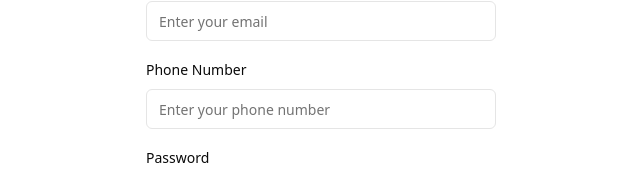
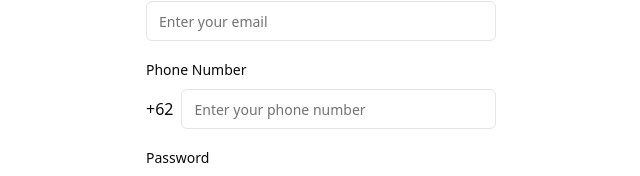
Before and after one commit to peak-n-flow/peaknflow-fe, a Next.js app: page /auth/register in a window 1280 px wide. Shown: the part 343-519 px from the top of the page, without its empty margins (319-959 px from the left). Built offline with nearby package versions, Linux system fonts and the light colour scheme; no server answers.

Commit message:
`feat` : integrate register form with api

```diff
--- a/src/features/auth/containers/register-form.tsx
+++ b/src/features/auth/containers/register-form.tsx
@@ -17,6 +17,7 @@ import {
   FormMessage,
 } from "@/components/ui/form";
 import { Input } from "@/components/ui/input";
+import { api } from "@/lib/axios";
 
 const registerFormSchema = z.object({
   name: z
@@ -24,23 +25,13 @@ const registerFormSchema = z.object({
     .min(2, { message: "Name must be at least 2 characters." })
     .max(50, { message: "Name must not exceed 50 characters." }),
   email: z.string().email({ message: "Please enter a valid email address." }),
-  phone: z
+  phone_number: z
     .string()
     .min(10, { message: "Phone number must be at least 10 digits." })
-    .regex(/^\d+$/, { message: "Phone number must contain only numbers." }),
+    .regex(/^\d+$/, { message: "Phone number must contain only digits." }),
   password: z
     .string()
     .min(8, { message: "Password must be at least 6 characters." }),
-  // .regex(/[A-Z]/, {
-  //   message: "Password must contain at least one uppercase letter.",
-  // })
-  // .regex(/[a-z]/, {
-  //   message: "Password must contain at least one lowercase letter.",
-  // })
-  // .regex(/[0-9]/, { message: "Password must contain at least one number." })
-  // .regex(/[^A-Za-z0-9]/, {
-  //   message: "Password must contain at least one special character.",
-  // }),
 });
 
 type RegisterFormValues = z.infer<typeof registerFormSchema>;
@@ -54,7 +45,7 @@ export default function RegisterForm() {
     defaultValues: {
       name: "",
       email: "",
-      phone: "",
+      phone_number: "",
       password: "",
     },
   });
@@ -63,18 +54,12 @@ export default function RegisterForm() {
     setIsLoading(true);
 
     try {
-      // Here you would typically call your API to register the user
-      // For example:
-      // const response = await fetch("/api/register", {
-      //   method: "POST",
-      //   headers: { "Content-Type": "application/json" },
-      //   body: JSON.stringify(data),
-      // })
+      const formattedData = {
+        ...data,
+        phone_number: `+62${data.phone_number}`,
+      };
+      const response = await api.post("auth/register", formattedData);
 
-      // if (!response.ok) throw new Error("Registration failed")
-
-      // Simulate API call
-      await new Promise((resolve) => setTimeout(resolve, 1000));
       toast.success("Registration successful.");
       router.push("/auth/login");
     } catch (error) {
@@ -115,13 +100,22 @@ export default function RegisterForm() {
         />
         <FormField
           control={form.control}
-          name="phone"
+          name="phone_number"
           render={({ field }) => (
             <FormItem>
               <FormLabel>Phone Number</FormLabel>
-              <FormControl>
-                <Input placeholder="Enter your phone number" {...field} />
-              </FormControl>
+              <div className="flex gap-2 items-center">
+                <div className="">+62</div>
+                <FormControl>
+                  <Input
+                    placeholder="Enter your phone number"
+                    value={field.value}
+                    onChange={(e) =>
+                      field.onChange(e.target.value.replace(/\D/g, ""))
+                    }
+                  />
+                </FormControl>
+              </div>
               <FormMessage />
             </FormItem>
           )}
```
